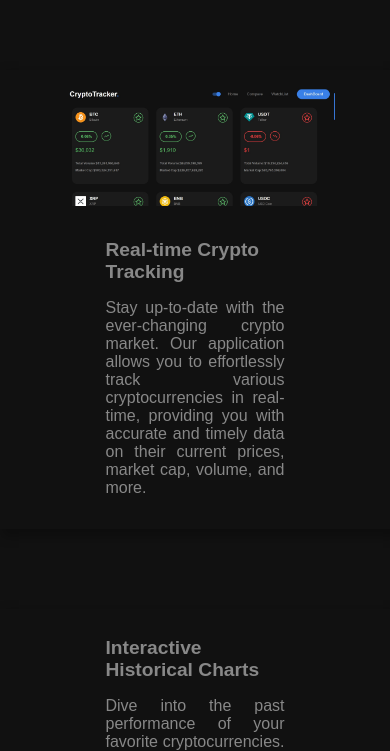
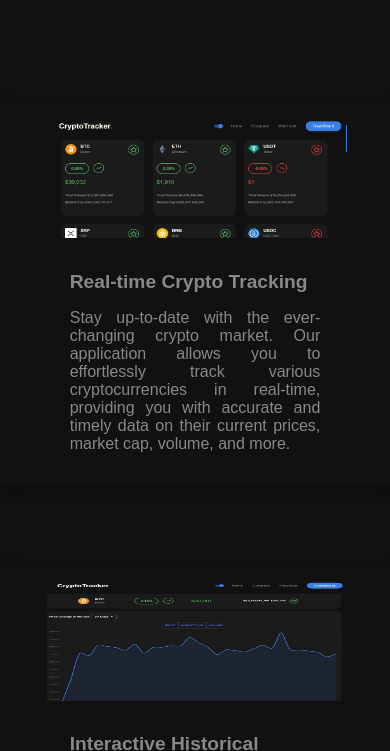
Before and after one commit to ShemeerCoder-01/coinwatchr-app, a React (Create React App) app: page / in a window 390 px wide. Shown: the part 676-1427 px from the top of the page. Built offline with nearby package versions, Linux system fonts and the light colour scheme.

Commit message:
modified commit

```diff
--- a/src/components/LandingPage/AppDetails/index.js
+++ b/src/components/LandingPage/AppDetails/index.js
@@ -1,12 +1,26 @@
-import React from 'react'
+import React, { useEffect, useState } from 'react'
 import { motion } from 'framer-motion';
 import './style.css';
 
 function AppDetails({ img, heading, Description, margin, align }) {
 
+    const [width,setWidth] = useState(window.screen.width);
 
 
-    return align === true ? (
+    useEffect(()=>{
+        window.addEventListener('resize',()=>{
+           setWidth(window.screen.width);
+        });
+
+        return()=>{
+            window.removeEventListener('resize',()=>{
+                setWidth(window.screen.width);
+            })
+        }
+    },[width]);
+
+
+    return align === true && width > 1020 ? (
         <motion.div
             initial={{ opacity: 0, y: 50 }}
             whileInView={{ opacity: 1, y: 0 }}
@@ -14,14 +28,14 @@ function AppDetails({ img, heading, Description, margin, align }) {
             className='appDetails'
             style={{ marginTop: margin }}>
             <div className='left'>
-                <img src={img} alt='img' width={"80%"} height={"300px"} />
+                <img src={img} alt='img'/>
             </div>
             <div className='right'>
                 <h1>{heading}</h1>
                 <p className='para'>{Description}</p>
             </div>
         </motion.div>
-    ) :
+    ) :width > 1020?
         (
             <motion.div
                 initial={{ opacity: 0, y: 50 }}
@@ -34,7 +48,22 @@ function AppDetails({ img, heading, Description, margin, align }) {
                     <p className='para'>{Description}</p>
                 </div>
                 <div className='left'>
-                    <img src={img} alt='img' width={"80%"} height={"300px"} />
+                    <img src={img} alt='img'/>
+                </div>
+            </motion.div>
+        ):(
+            <motion.div
+                initial={{ opacity: 0, y: 50 }}
+                whileInView={{ opacity: 1, y: 0 }}
+                transition={{ duration: 0.5, delay: 0.5 }}
+                className='appDetails'
+                style={{ marginTop: margin }}>
+                <div className='left'>
+                    <img src={img} alt='img'/>
+                </div>
+                <div className='right'>
+                    <h1>{heading}</h1>
+                    <p className='para'>{Description}</p>
                 </div>
             </motion.div>
         )
--- a/src/components/LandingPage/AppDetails/style.css
+++ b/src/components/LandingPage/AppDetails/style.css
@@ -4,6 +4,11 @@
     padding:1em;
     box-shadow:5px 5px 10px 3px rgba(0, 0, 0, 0.25);
     color:var(--grey);
+}
+
+.left > img{
+    width: 80%;
+    height: 300px;
 }
 
 .left{
@@ -28,10 +33,16 @@
     .left{
         display: flex;
         justify-content: center;
+        width: 85%;
+    }
+
+    .right{
+        width: 70%;
+        justify-content: flex-start;
     }
 
     .left > img{
-        width: 500px;
+        width: 750px !important;
         height: 350px;
     }
 
@@ -40,9 +51,14 @@
 @media screen and (max-width:650px) {
 
     .left > img{
-        width: 400px;
+        width: 450px;
         height: 250px;
     }
+
+    .right{
+        width: 85%;
+    }
+
     .right > h1{
         font-size: 1.2rem;
     }
@@ -57,4 +73,8 @@
         height: 120px;
     }
 
+    .right{
+        width: 70%;
+    }
+
 }
--- a/src/pages/HomePage.js
+++ b/src/pages/HomePage.js
@@ -19,7 +19,7 @@ function HomePage() {
     <div>
       <Header/>
       <MainComponent/>
-      <AppDetails img={dashboarimg} heading={"Real-time Crypto Tracking"} Description={"Stay up-to-date with the ever-changing crypto market. Our application allows you to effortlessly track various cryptocurrencies in real-time, providing you with accurate and timely data on their current prices, market cap, volume, and more."} margin={window.screen.width <= 1000?"28rem":"20rem"} align/>
+      <AppDetails img={dashboarimg} heading={"Real-time Crypto Tracking"} Description={"Stay up-to-date with the ever-changing crypto market. Our application allows you to effortlessly track various cryptocurrencies in real-time, providing you with accurate and timely data on their current prices, market cap, volume, and more."} margin={window.screen.width < 1020?"30rem":"20rem"} align/>
       <AppDetails img={coinPageimg} heading={"Interactive Historical Charts"} Description={"Dive into the past performance of your favorite cryptocurrencies. With our interactive historical charts, you can analyze price trends, trading volumes, and market fluctuations over specific time periods, empowering you to make informed investment decisions."} margin={"5rem"} align={window.screen.width < 800?true:false}/>
       <AppDetails img={comparePageimg} heading={"Seamless Coin Comparison"} Description={"Make smarter investment choices with our intuitive coin comparison feature. Effortlessly compare two cryptocurrencies side-by-side using their chart data, enabling you to spot trends, differences, and potential opportunities."} margin={"5rem"} align/>
       <AppDetails img={watchlistPageimg} heading={"Personalized Watchlist"} Description={"Create your customized crypto watchlist with ease. Mark your favorite coins, and quickly access their real-time data at a glance. Stay ahead of the game by monitoring your preferred cryptocurrencies all in one place."} margin={"5rem"} align={window.screen.width < 800?true:false}/>
```
